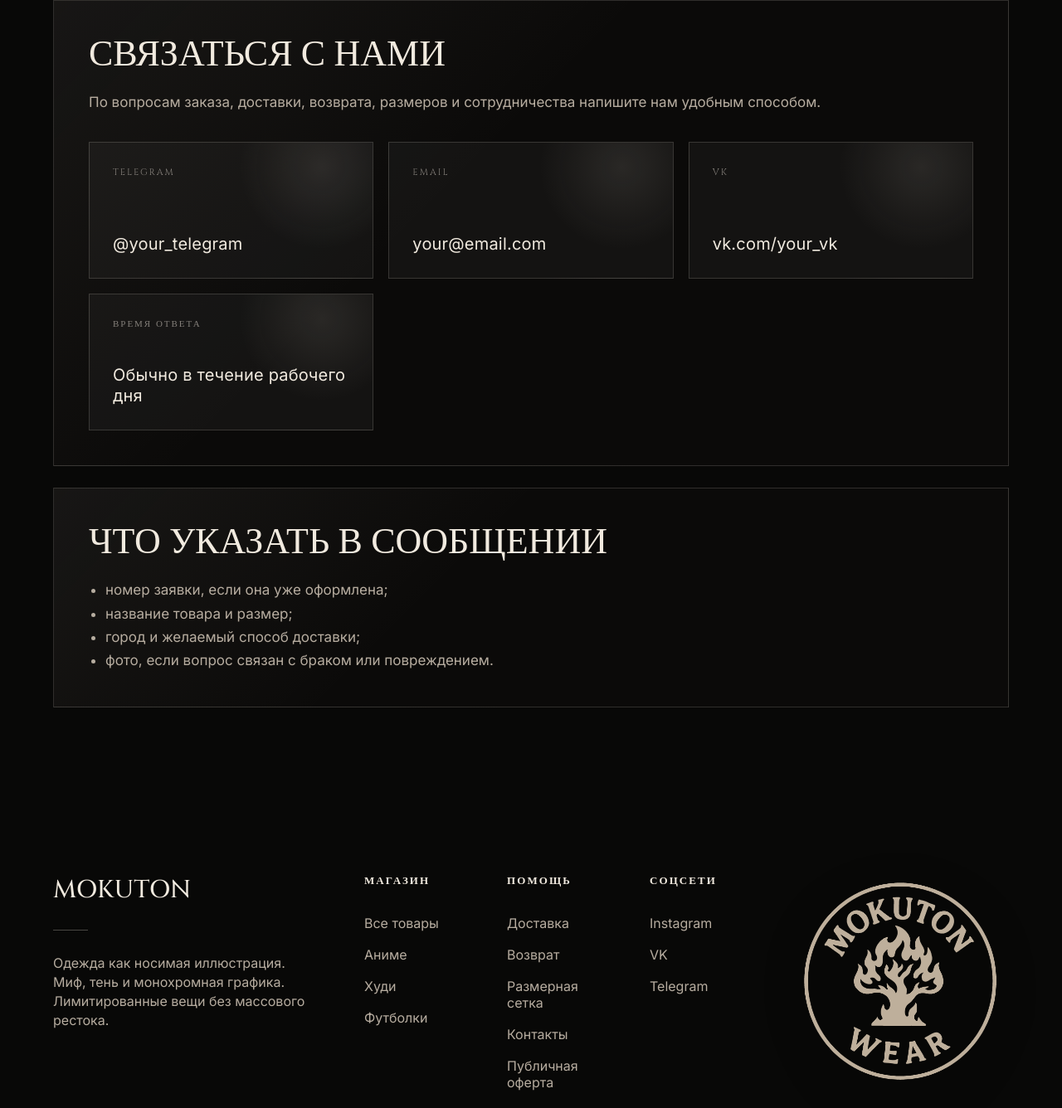
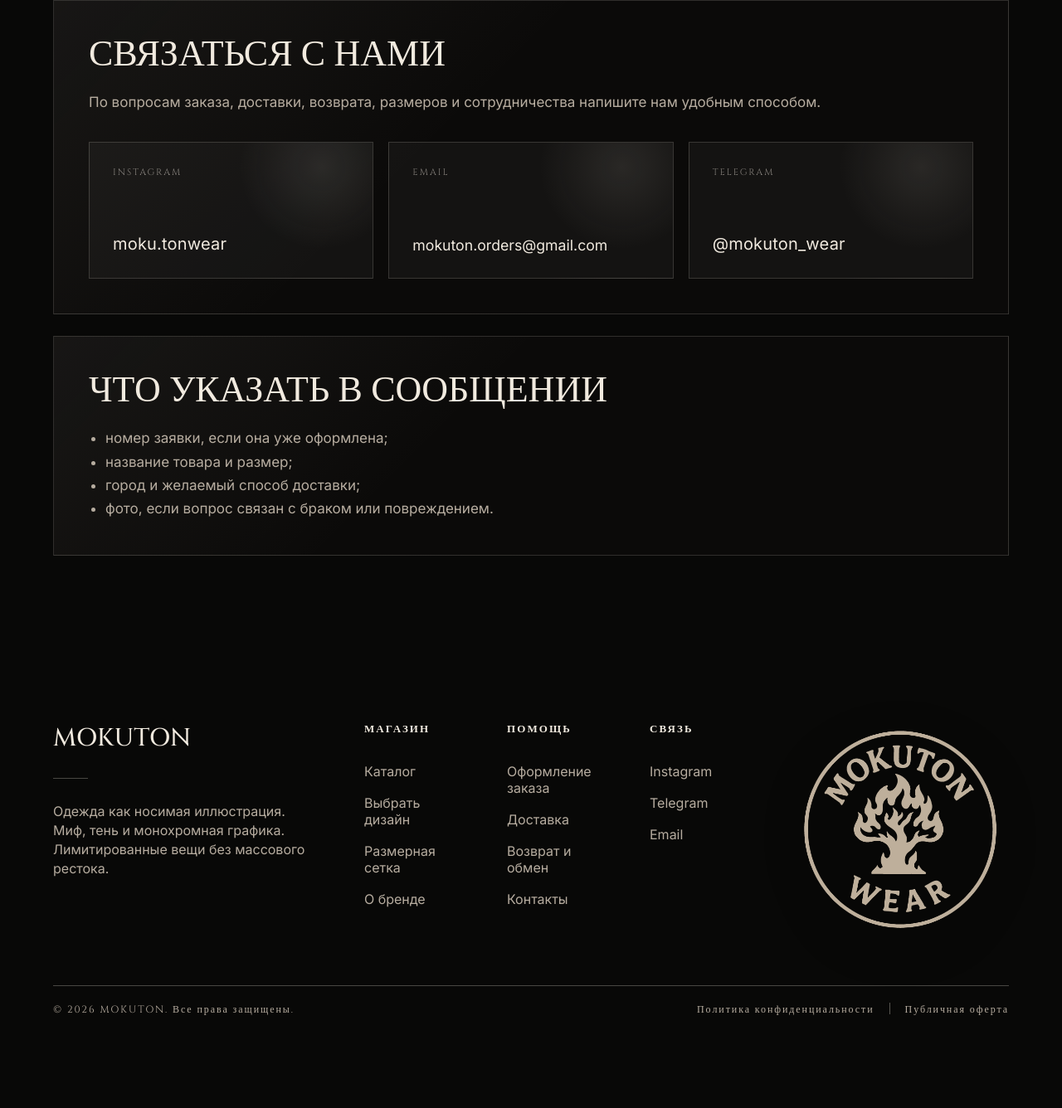
Before and after one commit to mokutonwear/mokutonwear.github.io, a plain HTML site: page contacts.html in a window 1280 px wide. Shown: the part 548-1884 px from the top of the page at 83% size. After the commit the page ends 1801 px from the top, so only its background shows below. Drawn offline with nearby package versions, Linux system fonts and the light colour scheme.

Commit message:
Update contacts.html

```diff
--- a/contacts.html
+++ b/contacts.html
@@ -61,10 +61,20 @@
           <h2>Связаться с нами</h2>
           <p>По вопросам заказа, доставки, возврата, размеров и сотрудничества напишите нам удобным способом.</p>
           <div class="contact-grid">
-            <div class="contact-card"><span>Telegram</span><a href="https://t.me/your_telegram" target="_blank" rel="noopener">@your_telegram</a></div>
-            <div class="contact-card"><span>Email</span><a href="mailto:your@email.com">your@email.com</a></div>
-            <div class="contact-card"><span>VK</span><a href="https://vk.com/your_vk" target="_blank" rel="noopener">vk.com/your_vk</a></div>
-            <div class="contact-card"><span>Время ответа</span><strong>Обычно в течение рабочего дня</strong></div>
+            <div class="contact-card">
+              <span>Instagram</span>
+              <a class="contact-value contact-instagram" href="https://instagram.com/moku.tonwear" target="_blank" rel="noopener noreferrer">moku.tonwear</a>
+            </div>
+
+            <div class="contact-card">
+              <span>Email</span>
+              <a class="contact-value contact-email" href="mailto:mokuton.orders@gmail.com">mokuton.orders@gmail.com</a>
+            </div>
+
+            <div class="contact-card">
+              <span>Telegram</span>
+              <a class="contact-value contact-telegram" href="https://t.me/mokuton_wear" target="_blank" rel="noopener noreferrer">@mokuton_wear</a>
+            </div>
           </div>
         </section>
 
@@ -94,26 +104,25 @@
 
       <div>
         <h4>Магазин</h4>
-        <a href="catalog.html">Все товары</a>
-        <a href="catalog.html">Аниме</a>
-        <a href="catalog.html">Худи</a>
-        <a href="catalog.html">Футболки</a>
+        <a href="catalog.html">Каталог</a>
+        <a href="catalog.html">Выбрать дизайн</a>
+        <a href="size-guide.html">Размерная сетка</a>
+        <a href="index.html">О бренде</a>
       </div>
 
       <div>
         <h4>Помощь</h4>
+        <a href="delivery.html#order">Оформление заказа</a>
         <a href="delivery.html#shipping">Доставка</a>
-        <a href="delivery.html#returns">Возврат</a>
-        <a href="size-guide.html">Размерная сетка</a>
+        <a href="delivery.html#returns">Возврат и обмен</a>
         <a href="contacts.html">Контакты</a>
-        <a href="offer.html">Публичная оферта</a>
       </div>
 
       <div>
-        <h4>Соцсети</h4>
-        <a href="contacts.html">Instagram</a>
-        <a href="contacts.html">VK</a>
-        <a href="contacts.html">Telegram</a>
+        <h4>Связь</h4>
+        <a href="https://instagram.com/moku.tonwear" target="_blank" rel="noopener noreferrer">Instagram</a>
+        <a href="https://t.me/mokuton_wear" target="_blank" rel="noopener noreferrer">Telegram</a>
+        <a href="mailto:mokuton.orders@gmail.com">Email</a>
       </div>
 
       <div class="footer-logo-card">
```
